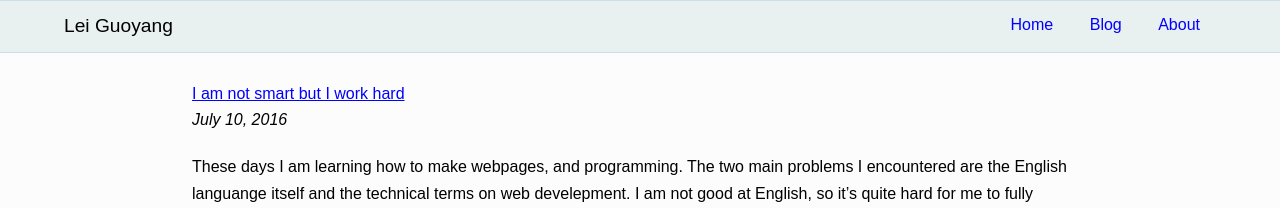
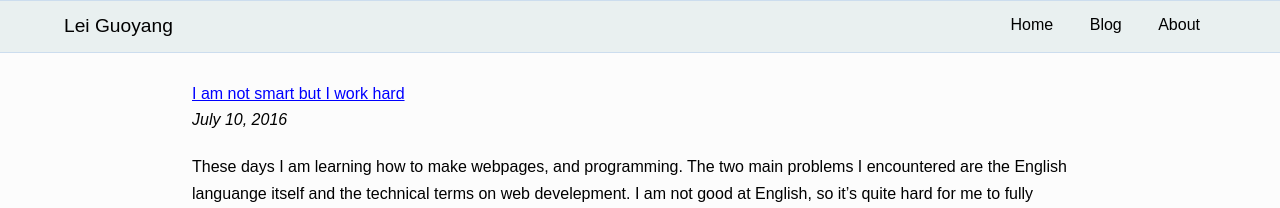
Before and after one commit to leiguoyang/leiguoyang.github.io, a Jekyll site: the page built from index.html, in a window 1280 px wide. Shown: the top 208 px of the page. Built offline with Jekyll 4.4.1, drawn with Linux system fonts in a browser that asks for light colours.

Commit message:
change the style for the navigation bar

```diff
--- a/css/main.css
+++ b/css/main.css
@@ -83,10 +83,15 @@ nav {
 nav a {
   display: inline-block;
   text-decoration: none;
-  color: black;
   padding: 1em 1em;
 }
 
+nav a:link {
+  color: black;
+}
+nav a: visited {
+  color: black;
+}
 nav a:hover {
   color: blue;
 }
```
